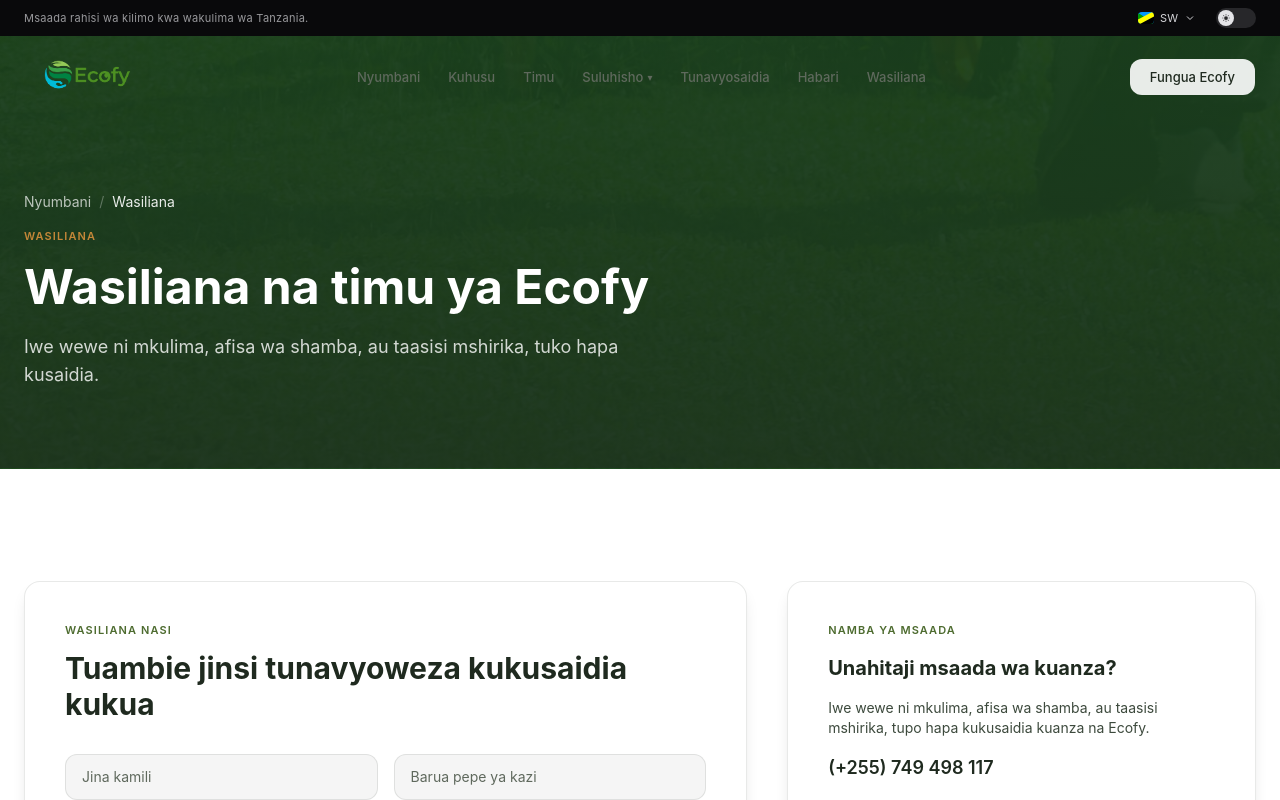
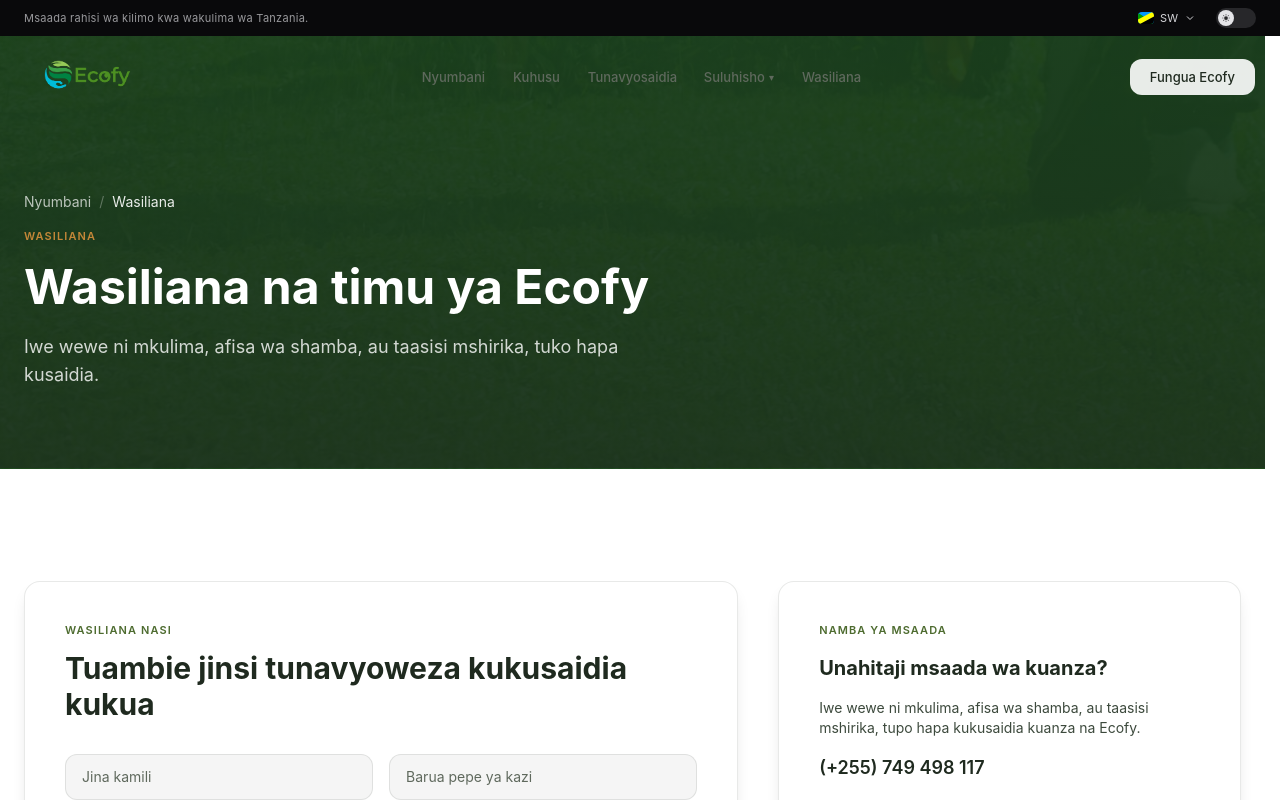
Before and after one commit to GhostWire619/Ecofy-Frontend-New, a Next.js app: page /contact in a window 1280 px wide. Shown: the top 800 px of the page. Built offline with nearby package versions, Linux system fonts and the light colour scheme.

Commit message:
Refactor code structure for improved readability and maintainability

```diff
--- a/app/globals.css
+++ b/app/globals.css
@@ -117,6 +117,48 @@
 ::-webkit-scrollbar { width: 0; display: none; }
 * { scrollbar-width: none; }
 
+@media (min-width: 1024px) {
+  html {
+    overflow-y: scroll;
+    scrollbar-gutter: stable;
+    scrollbar-color: #4d6b2f #e7e9e3;
+    scrollbar-width: auto;
+  }
+
+  html::-webkit-scrollbar {
+    display: block;
+    width: 14px;
+  }
+
+  html::-webkit-scrollbar-track {
+    background: #e7e9e3;
+  }
+
+  html::-webkit-scrollbar-thumb {
+    min-height: 56px;
+    border: 3px solid #e7e9e3;
+    border-radius: 999px;
+    background: #4d6b2f;
+  }
+
+  html::-webkit-scrollbar-thumb:hover {
+    background: #36501f;
+  }
+
+  .dark {
+    scrollbar-color: #879d70 #18181b;
+  }
+
+  .dark::-webkit-scrollbar-track {
+    background: #18181b;
+  }
+
+  .dark::-webkit-scrollbar-thumb {
+    border-color: #18181b;
+    background: #879d70;
+  }
+}
+
 /* ===== MARQUEE ANIMATION ===== */
 @keyframes marquee {
   0% { transform: translateX(0); }
--- a/components/layout/Header.tsx
+++ b/components/layout/Header.tsx
@@ -36,7 +36,7 @@
   return (
     <>
       <header
-        className={`fixed top-[36px] left-0 right-0 z-40 transition-all duration-300 overflow-hidden ${
+        className={`fixed top-[36px] left-0 right-0 z-40 transition-all duration-300 ${
           isScrolled
             ? "left-3 right-3 sm:left-6 sm:right-6 rounded-2xl backdrop-blur-xl bg-white/70 dark:bg-zinc-900/70 shadow-lg border border-white/30 dark:border-white/10"
             : "border border-transparent"
@@ -97,7 +97,7 @@
                 </button>
 
                 <div
-                  className={`absolute top-full right-0 mt-2 w-56 rounded-xl border border-[#1f2a1f]/10 dark:border-zinc-700/60 bg-[#ffffff] dark:bg-zinc-900 shadow-xl transition-all duration-200 ${
+                  className={`absolute top-full right-0 mt-0 w-56 rounded-xl border border-[#1f2a1f]/10 dark:border-zinc-700/60 bg-[#ffffff] dark:bg-zinc-900 shadow-xl transition-all duration-200 ${
                     isSolutionsOpen
                       ? "opacity-100 translate-y-0 pointer-events-auto"
                       : "opacity-0 -translate-y-2 pointer-events-none"
@@ -109,6 +109,7 @@
                         key={item.title}
                         className="block px-4 py-2.5 text-[13px] leading-tight font-medium text-[#3d4a3d] dark:text-zinc-300 hover:bg-[#f0f0f0] dark:hover:bg-zinc-800/50 transition-colors no-underline"
                         href={item.href}
+                        onClick={() => setIsSolutionsOpen(false)}
                       >
                         {item.title}
                       </a>
--- a/components/pages/home-page-content.tsx
+++ b/components/pages/home-page-content.tsx
@@ -7,7 +7,6 @@
 import ProductHighlights from "@/components/sections/ProductHighlights";
 import JoinBetaSection from "@/components/sections/JoinBetaSection";
 import PartnersSection from "@/components/sections/PartnersSection";
-import NewsSection from "@/components/sections/NewsSection";
 import ContactSection from "@/components/sections/ContactSection";
 import PainPointsSection from "@/components/sections/PainPointsSection";
 
@@ -20,7 +19,6 @@
     appScreens,
     productHighlights,
     betaCta,
-    posts,
     services,
     contactDetails,
   } = useSiteContent();
@@ -36,7 +34,6 @@
       <AppWalkthrough screens={appScreens} />
       <ProductHighlights highlights={productHighlights} />
       <JoinBetaSection cta={betaCta} />
-      <NewsSection posts={posts} />
       <ContactSection services={services} contactDetails={contactDetails} />
     </main>
   );
--- a/components/sections/CapabilitySection.tsx
+++ b/components/sections/CapabilitySection.tsx
@@ -14,7 +14,7 @@
   reversed = false,
 }: CapabilitySectionProps) {
   return (
-    <section id={capability.id} className="py-20 lg:py-28">
+    <section id={capability.id} className="scroll-mt-28 py-20 lg:py-28">
       <div className="max-w-7xl mx-auto px-4 sm:px-6">
         <div className="grid grid-cols-1 lg:grid-cols-2 gap-12 lg:gap-16 items-center">
           {/* Text side */}
--- a/lib/site-data.ts
+++ b/lib/site-data.ts
@@ -399,7 +399,7 @@
 const siteContentByLocale: Record<SiteLocale, SiteContent> = {
   en: {
     navigation: {
-      tagline: "Actionable intelligence for smallholder farmers in Tanzania.",
+      tagline: "Simple farm management for farmers in Tanzania.",
       phone: "+255 749 498 117",
       phoneRaw: "+255749498117",
       name: "Ecofy Africa",
@@ -410,9 +410,7 @@
       links: [
         { label: "Home", href: "/" },
         { label: "About Us", href: "/about-us" },
-        { label: "Our Team", href: "/our-team" },
         { label: "How We Help", href: "/how-we-help-clients" },
-        { label: "News", href: "/blog-left-sidebar" },
         { label: "Contact", href: "/contact" },
       ],
       solutions: [
@@ -420,7 +418,7 @@
           title: "Ecofy",
           href: "/how-we-help-clients",
           description:
-            "The complete platform combining Predict, Guide, and Reward for Tanzanian smallholder farmers.",
+            "A complete platform for Tanzanian farmers to plan, manage, and track farm work.",
         },
         {
           title: "Predict",
@@ -444,10 +442,10 @@
     },
     heroSlides: [
       {
-        eyebrow: "Predict · Guide · Reward",
-        title: "Eliminate uncertainty for smallholder farmers in Tanzania",
-        description:
-          "Ecofy walks farmers through the full crop season, from choosing what to plant to tracking tasks and selling harvests with more confidence.",
+        eyebrow: "Plan · Record · Track",
+        title: "Manage every farm activity with confidence",
+        description:
+          "Ecofy helps farmers plan daily work, keep clear records, track costs, monitor crops, and know what needs attention across the farm.",
         image: "/uploads/2023/03/1-1.png",
         primary: { label: "Explore how it works", href: "/how-we-help-clients" },
         secondary: { label: "About us", href: "/about-us" },
@@ -491,7 +489,7 @@
     about: {
       title: "Ecofy Africa",
       description:
-        "Ecofy is a digital platform built to remove uncertainty from everyday farm decisions for smallholder farmers in Tanzania.",
+        "Ecofy is a digital platform that helps farmers in Tanzania manage daily farm work and make confident decisions.",
       platformTitle: "Ecofy Platform",
       platformDescription:
         "Ecofy combines climate forecasting, farm guidance, milestone tracking, and market intelligence in one workflow.",
@@ -690,7 +688,7 @@
           "Why weather, operations, crop progress, and monitoring should live in one place for faster field decisions.",
       },
       {
-        title: "Why guided milestones matter for smallholder farmers",
+        title: "Why guided farm steps matter for farmers",
         category: "Platform Updates",
         date: "September 4, 2020",
         image: "/uploads/2020/09/3-360x250.png",
@@ -717,7 +715,6 @@
       ],
       resourceLinks: [
         { label: "Open App", href: APP_LOGIN_URL },
-        { label: "Blog", href: "/blog-left-sidebar" },
         { label: "How We Help", href: "/how-we-help-clients" },
         { label: "Create Account ↗", href: APP_REGISTER_URL },
       ],
@@ -731,14 +728,14 @@
     },
     aboutPage: {
       mission:
-        "To eliminate agricultural uncertainty for smallholder farmers in Tanzania by combining localized crop data, climate patterns, and market intelligence into actionable, personalized insights.",
+        "To help farmers in Tanzania manage farm activities and make confident decisions using clear, timely information.",
       story: [
-        "Ecofy Africa was founded to give Tanzanian smallholder farmers the information and tools they need to make confident decisions.",
+        "Ecofy Africa was founded to give farmers in Tanzania simple tools and information for managing their farms with confidence.",
         "We built Ecofy as a digital platform that combines localized crop data, climate patterns, and market intelligence tailored to each farmer's land and crop conditions.",
         "From planting through harvest, farmers are guided through structured milestones and tasks that improve outcomes and unlock tangible rewards.",
       ],
       vision:
-        "A Tanzania where every smallholder farmer has access to the intelligence they need to thrive.",
+        "A Tanzania where every farmer has the support needed to manage a productive and profitable farm.",
       values: [
         {
           title: "Farmer-First Design",
@@ -953,7 +950,7 @@
         about: {
           banner: {
             eyebrow: "About Us",
-            title: "Eliminating agricultural uncertainty for smallholder farmers",
+            title: "Helping farmers manage their farms with confidence",
             subtitle:
               "Ecofy combines localized crop data, climate patterns, and market intelligence into actionable, personalized insights.",
             breadcrumbs: [{ label: "Home", href: "/" }, { label: "About Us" }],
@@ -970,7 +967,7 @@
             eyebrow: "How We Help",
             title: "Predict. Guide. Reward.",
             subtitle:
-              "Three core capabilities that work together to eliminate uncertainty and empower smallholder farmers from planting through harvest.",
+              "Three simple services that help farmers plan, work, and track progress from planting through harvest.",
             breadcrumbs: [{ label: "Home", href: "/" }, { label: "How We Help" }],
             backgroundImage: "/uploads/2021/03/hm-2-counter-bg.jpg",
           },
@@ -999,7 +996,7 @@
           },
           ctaTitle: "Join us",
           ctaDescription:
-            "We are always looking for talented people who share our mission of empowering smallholder farmers with actionable intelligence.",
+            "We are always looking for talented people who share our mission of helping farmers manage their farms and grow.",
           ctaLabel: "Get in touch",
         },
         blog: {
@@ -1026,9 +1023,7 @@
       links: [
         { label: "Nyumbani", href: "/" },
         { label: "Kuhusu", href: "/about-us" },
-        { label: "Timu", href: "/our-team" },
         { label: "Tunavyosaidia", href: "/how-we-help-clients" },
-        { label: "Habari", href: "/blog-left-sidebar" },
         { label: "Wasiliana", href: "/contact" },
       ],
       solutions: [
@@ -1060,10 +1055,10 @@
     },
     heroSlides: [
       {
-        eyebrow: "Panga vizuri · Lima kwa uhakika · Pata faida",
-        title: "Lima kwa uhakika na upate faida zaidi",
-        description:
-          "Ecofy huwasaidia wakulima wadogo wanaopata shida kujua cha kufanya shambani kwa kuwapa hali ya hewa, maelekezo na kumbukumbu sehemu moja—bila kubahatisha au kutumia mfumo mgumu.",
+        eyebrow: "Panga · Rekodi · Fuatilia",
+        title: "Simamia shughuli zote za shamba kwa urahisi",
+        description:
+          "Ecofy huwasaidia wakulima kupanga kazi, kuweka kumbukumbu, kufuatilia gharama na mazao, na kujua jambo muhimu linalofuata shambani.",
         image: "/uploads/2023/03/1-1.png",
         primary: { label: "Ona jinsi inavyofanya kazi", href: "/how-we-help-clients" },
         secondary: { label: "Kuhusu sisi", href: "/about-us" },
@@ -1306,7 +1301,7 @@
           "Kwa nini hali ya hewa, kazi, maendeleo ya zao, na ufuatiliaji vinapaswa kuonekana sehemu moja.",
       },
       {
-        title: "Kwa nini hatua zilizoongozwa ni muhimu kwa wakulima wadogo",
+        title: "Kwa nini maelekezo ya hatua kwa hatua ni muhimu kwa wakulima",
         category: "Maboresho ya Jukwaa",
         date: "4 Septemba 2020",
         image: "/uploads/2020/09/3-360x250.png",
@@ -1333,7 +1328,6 @@
       ],
       resourceLinks: [
         { label: "Fungua Ecofy", href: APP_LOGIN_URL },
-        { label: "Blogu", href: "/blog-left-sidebar" },
         { label: "Tunavyosaidia", href: "/how-we-help-clients" },
         { label: "Tengeneza Akaunti ↗", href: APP_REGISTER_URL },
       ],
@@ -1347,14 +1341,14 @@
     },
     aboutPage: {
       mission:
-        "Kuondoa sintofahamu ya kilimo kwa wakulima wadogo Tanzania kwa kuunganisha data ya mazao, hali ya hewa, na akili ya soko kuwa mwongozo wa vitendo.",
+        "Kuwasaidia wakulima Tanzania kusimamia shughuli za shamba na kufanya maamuzi kwa uhakika kwa kutumia taarifa rahisi na za wakati.",
       story: [
-        "Ecofy Africa ilianzishwa ili kuwapa wakulima wadogo Tanzania taarifa na zana zinazowasaidia kufanya maamuzi kwa uhakika.",
+        "Ecofy Africa ilianzishwa kuwapa wakulima Tanzania njia rahisi ya kupanga kazi, kuweka kumbukumbu na kufanya maamuzi kwa uhakika.",
         "Tulijenga Ecofy kama jukwaa la kidijitali linalounganisha data ya mazao, mifumo ya hali ya hewa, na akili ya soko kulingana na ardhi na zao la kila mkulima.",
         "Kuanzia kupanda hadi mavuno, wakulima huongozwa kupitia hatua na kazi zinazoboresha matokeo na kufungua zawadi halisi.",
       ],
       vision:
-        "Tanzania ambayo kila mkulima mdogo anaweza kupata akili anayohitaji ili kustawi.",
+        "Tanzania ambayo kila mkulima ana msaada wa kusimamia shamba lenye tija na faida.",
       values: [
         {
           title: "Muundo unaomweka mkulima mbele",
@@ -1569,7 +1563,7 @@
         about: {
           banner: {
             eyebrow: "Kuhusu",
-            title: "Kuondoa sintofahamu ya kilimo kwa wakulima wadogo",
+            title: "Kuwasaidia wakulima kusimamia mashamba kwa uhakika",
             subtitle:
               "Ecofy linaunganisha data ya mazao, hali ya hewa, na akili ya soko kuwa mwongozo wa vitendo unaomfaa mkulima.",
             breadcrumbs: [{ label: "Nyumbani", href: "/" }, { label: "Kuhusu" }],
@@ -1615,7 +1609,7 @@
           },
           ctaTitle: "Jiunge nasi",
           ctaDescription:
-            "Daima tunatafuta watu wenye vipaji wanaoshiriki dhamira yetu ya kuwawezesha wakulima wadogo kwa akili ya vitendo.",
+            "Daima tunatafuta watu wenye vipaji wanaoshiriki dhamira yetu ya kuwasaidia wakulima kusimamia mashamba na kukua.",
           ctaLabel: "Wasiliana nasi",
         },
         blog: {
```
Also changed, not shown: app/blog-left-sidebar/page.tsx (+2 -7 lines), 1 other file (tests, documents, lock files or other folders).
